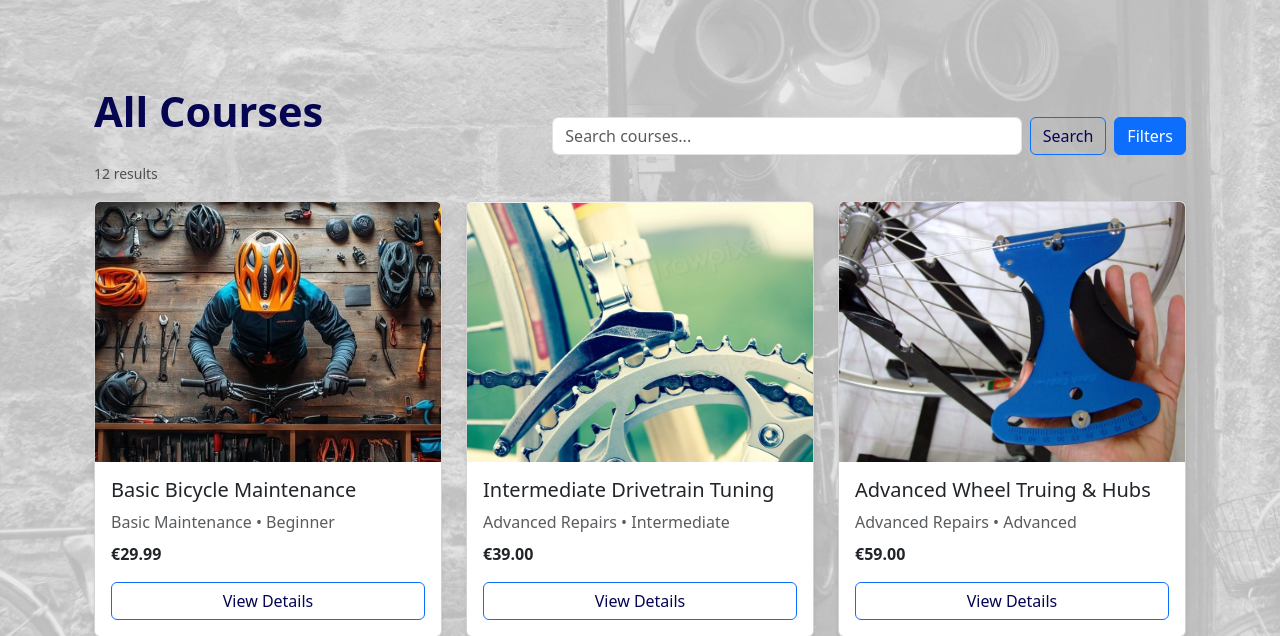
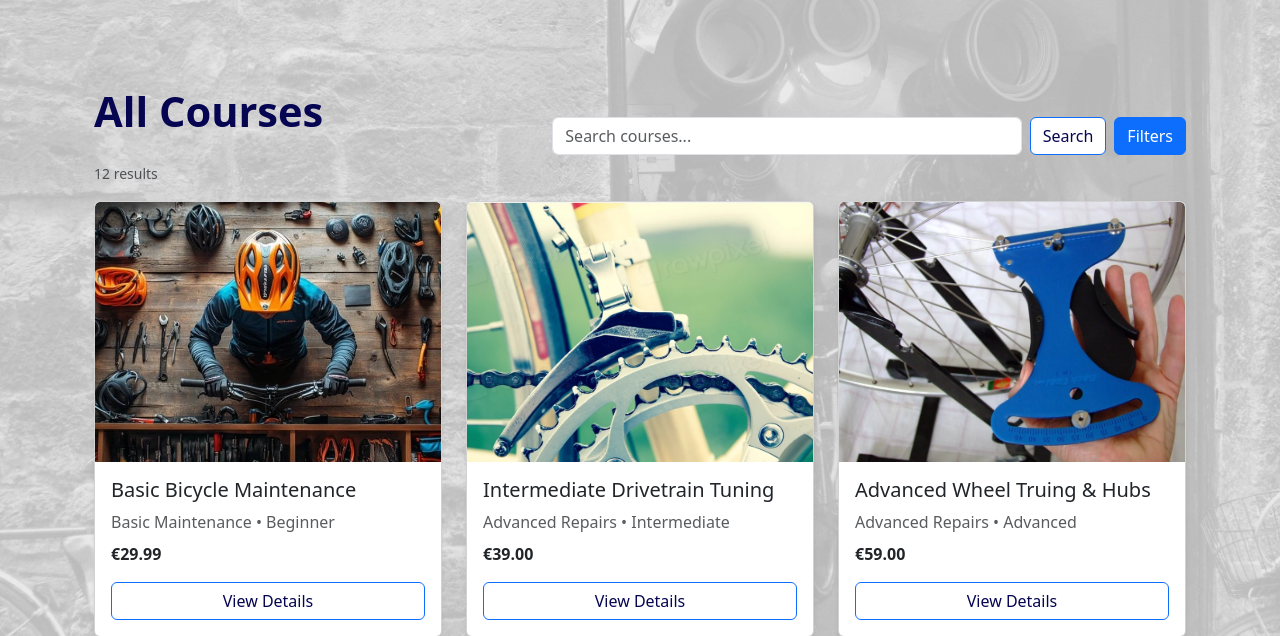
Before and after one commit to JulianaZani/codeinstituteproject5, a Django app: page /courses/ in a window 1280 px wide. Shown: the part 57-693 px from the top of the page. Run offline with Django 5.2, Linux system fonts and the light colour scheme; data comes from the database, SQL or seed files in the repository.

Commit message:
Update search button

```diff
--- a/courses/templates/courses/courses.html
+++ b/courses/templates/courses/courses.html
@@ -21,7 +21,7 @@
           placeholder="Search courses..."
           value="{{ q|default:'' }}"
           aria-label="Search courses">
-        <button class="btn btn-outline-primary" type="submit">Search</button>
+        <button class="search-btn btn btn-outline-primary" type="submit">Search</button>
         <!-- Filters button triggers offcanvas -->
         <button class="btn btn-primary" type="button"
                 data-bs-toggle="offcanvas" data-bs-target="#filtersOffcanvas" aria-controls="filtersOffcanvas">
--- a/static/css/style.css
+++ b/static/css/style.css
@@ -62,9 +62,8 @@ h1.display-4 {
 }
 
 .search-btn {
-  background-color: rgba(234, 235, 237, 1);
+  background-color: rgba(255, 255, 255, 1);
   color: rgba(5, 5, 82, 1);
-  border: rgba(255, 255, 255, 1);
 }
 
 /* Search Form */
```
